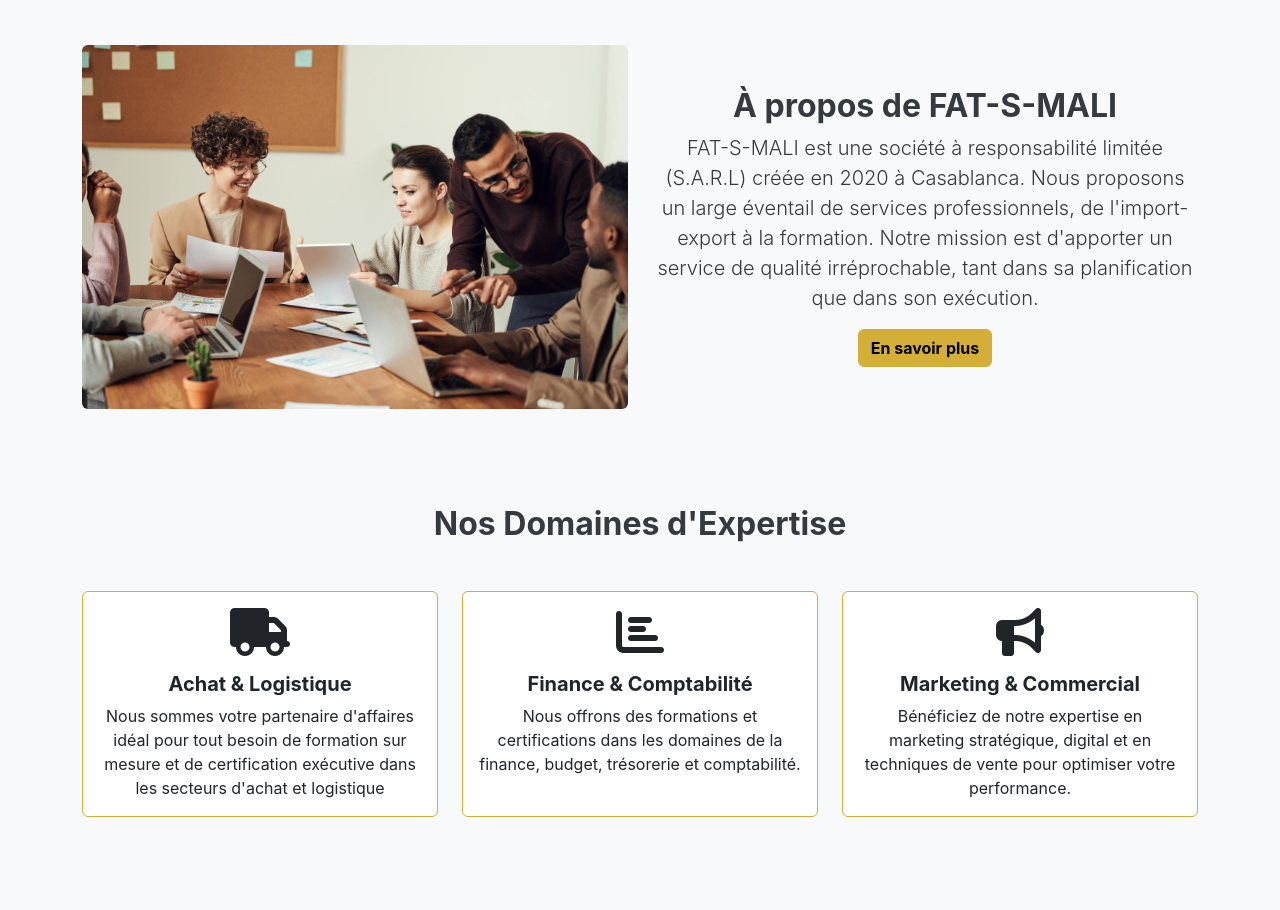
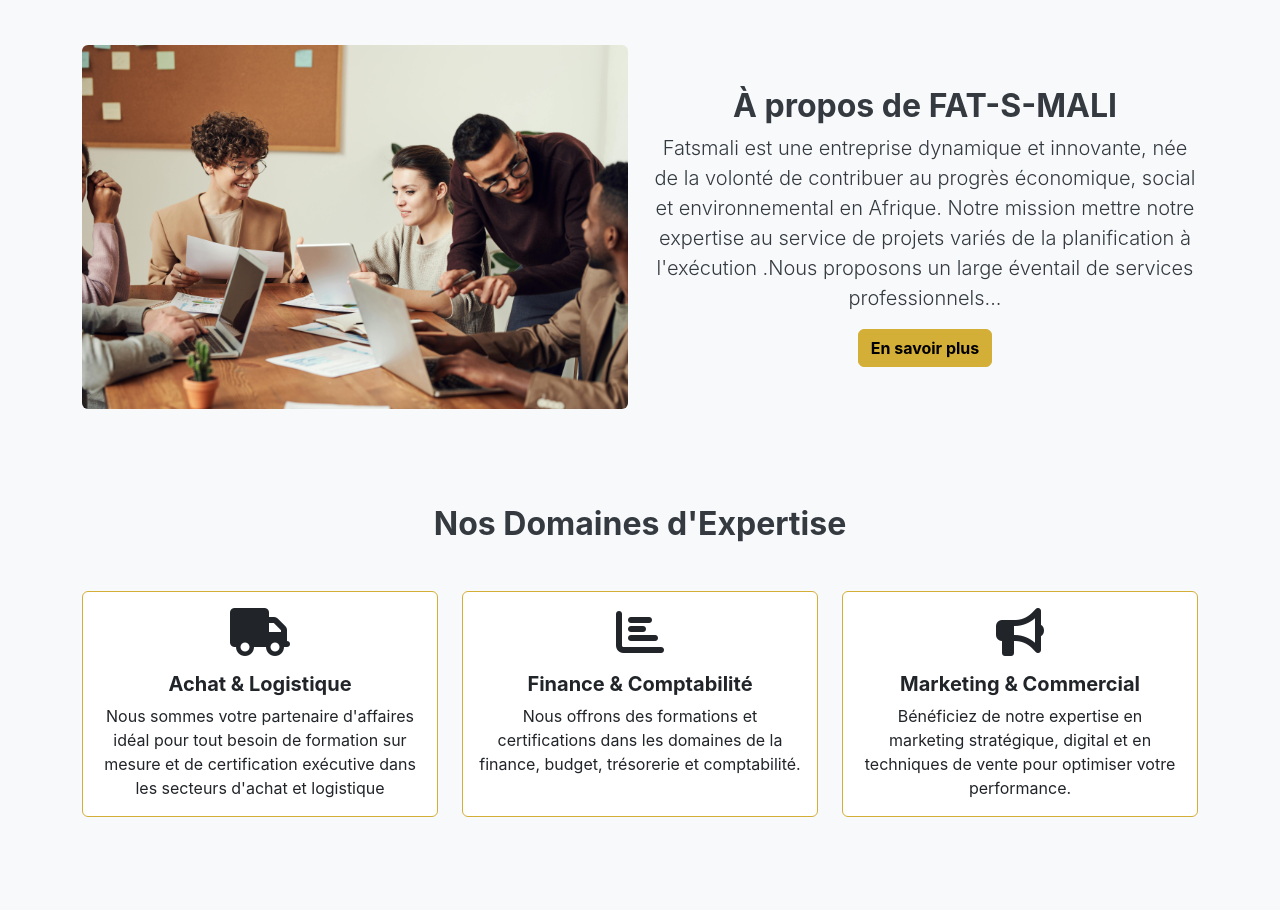
Before and after one commit to Gaslandie/fatsmali, a plain HTML site: page index.html in a window 1280 px wide. Shown: the part 940-1850 px from the top of the page. Drawn offline with nearby package versions, Linux system fonts and the light colour scheme.

Commit message:
mise à jour about Fat-s-mali

```diff
--- a/index.html
+++ b/index.html
@@ -260,12 +260,10 @@
                     <div class="col-md-6 mt-4 mt-md-0 text-center">
                         <h2 class="fw-bold">À propos de FAT-S-MALI</h2>
                         <p class="lead">
-                            FAT-S-MALI est une société à responsabilité limitée (S.A.R.L) créée en 2020 à
-                            Casablanca.
-                            Nous proposons un large éventail de services professionnels, de l'import-export à la
-                            formation.
-                            Notre mission est d'apporter un service de qualité irréprochable, tant dans sa planification
-                            que dans son exécution.
+                            Fatsmali est une entreprise dynamique et innovante, née de la volonté de contribuer au
+                            progrès économique, social et environnemental en Afrique. Notre mission mettre notre
+                            expertise au service de projets variés de la planification à l'exécution .Nous proposons un
+                            large éventail de services professionnels...
                         </p>
                         <a href="about.html" class="btn btn-custom btn-outline-dark">En savoir plus</a>
                     </div>
```
